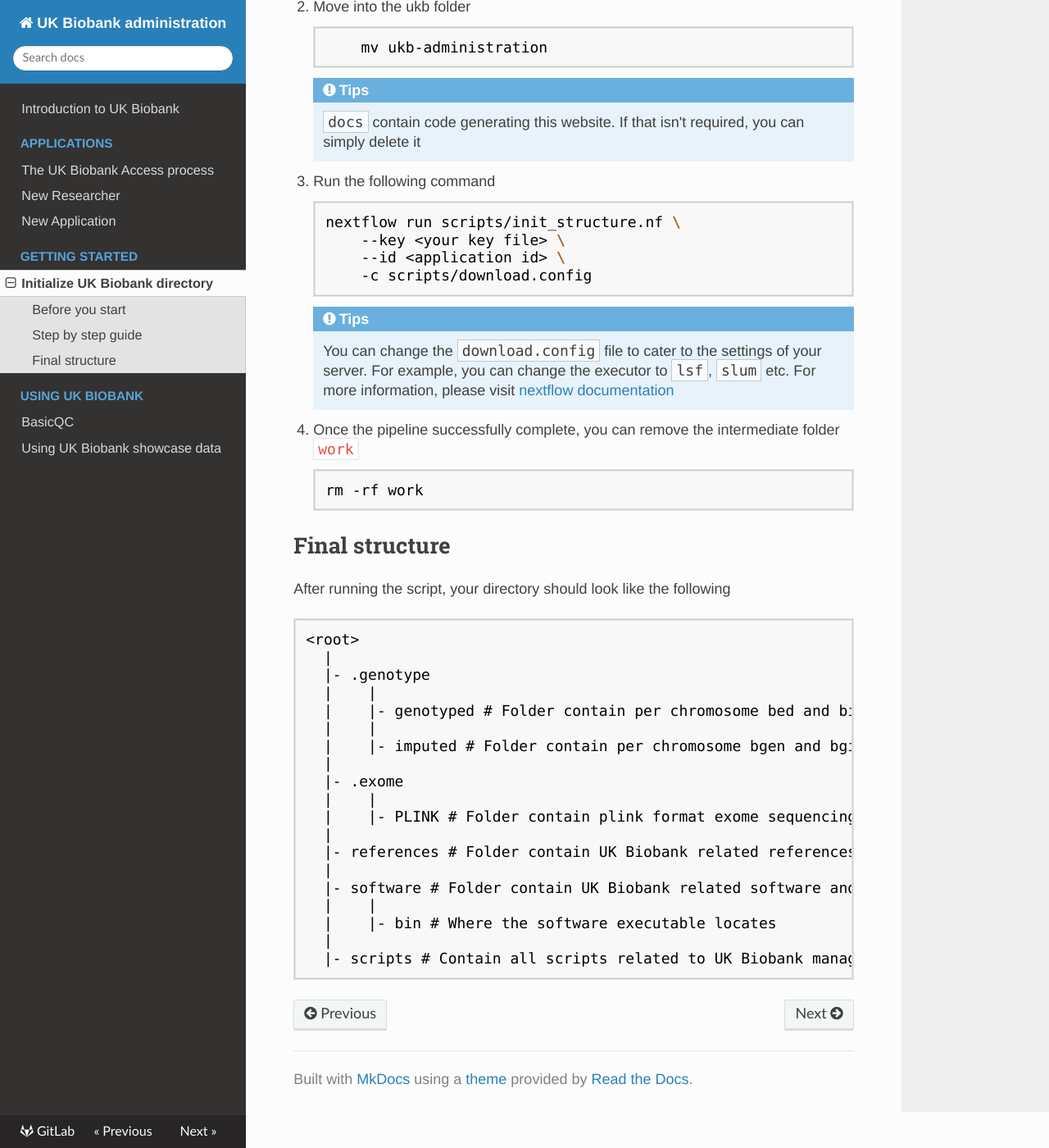
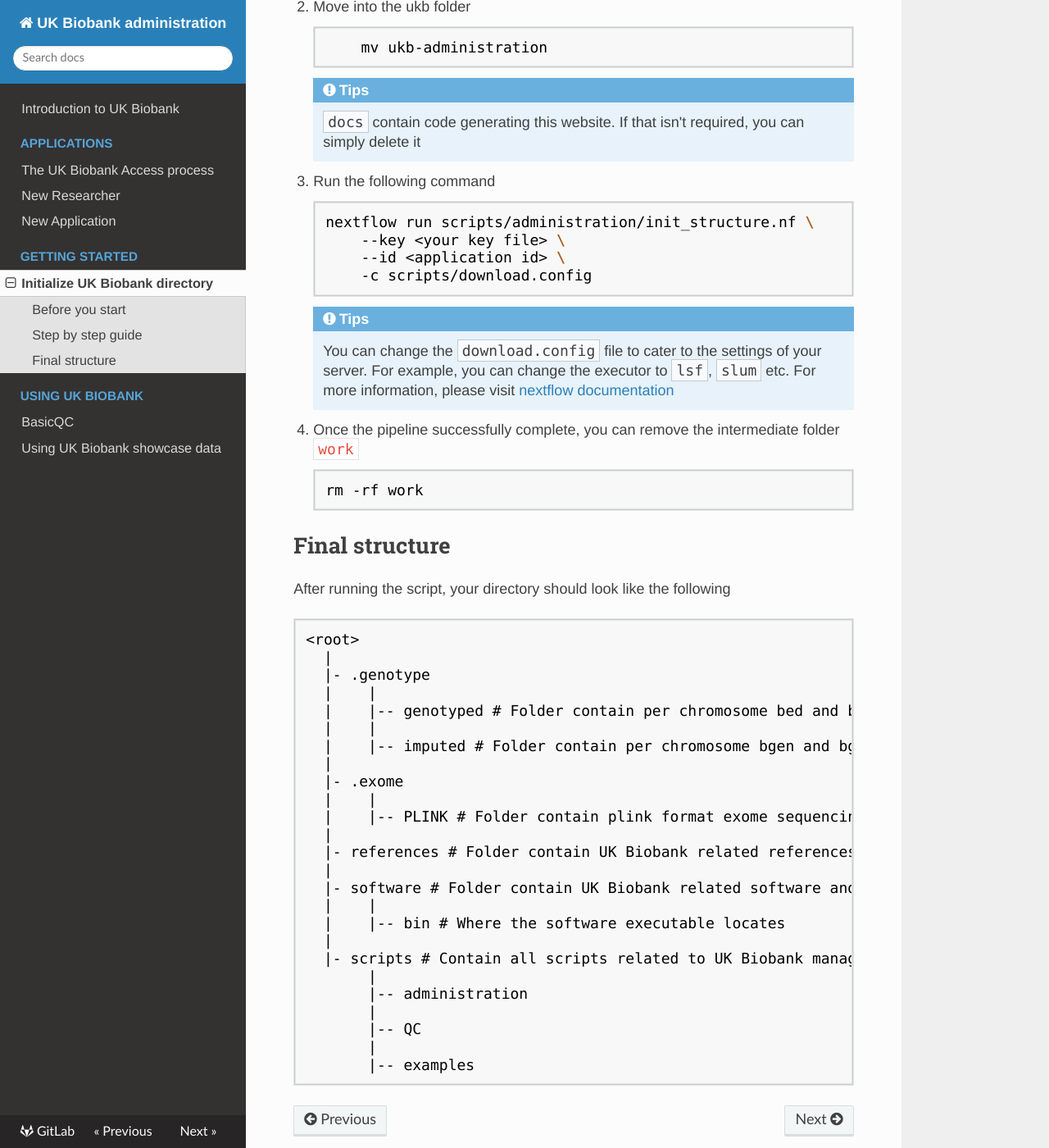
Before and after one commit to garethmarkel/ukb-administration, an MkDocs documentation site: the page built from docs/admin/init_structure.md, in a window 1280 px wide and 1400 px high, scrolled down 938 px. Shown: the whole window at 82% size. Built offline with MkDocs 1.6.1, drawn with Linux system fonts in a browser that asks for light colours; comment, search, counter and statistics services are not loaded.

Commit message:
[Update] Folder structure to reflect script update

````diff
--- a/docs/admin/init_structure.md
+++ b/docs/admin/init_structure.md
@@ -38,7 +38,7 @@ Make sure you have the following
 
 3. Run the following command
     ```bash
-    nextflow run scripts/init_structure.nf \
+    nextflow run scripts/administration/init_structure.nf \
         --key <your key file> \
         --id <application id> \
         -c scripts/download.config
@@ -58,20 +58,25 @@ After running the script, your directory should look like the following
   |
   |- .genotype
   |    |
-  |    |- genotyped # Folder contain per chromosome bed and bim files
+  |    |-- genotyped # Folder contain per chromosome bed and bim files
   |    |
-  |    |- imputed # Folder contain per chromosome bgen and bgi files
+  |    |-- imputed # Folder contain per chromosome bgen and bgi files
   |
   |- .exome
   |    |
-  |    |- PLINK # Folder contain plink format exome sequencing data
+  |    |-- PLINK # Folder contain plink format exome sequencing data
   |
   |- references # Folder contain UK Biobank related references
   |
   |- software # Folder contain UK Biobank related software and some utility tools
   |    |
-  |    |- bin # Where the software executable locates
+  |    |-- bin # Where the software executable locates
   |
   |- scripts # Contain all scripts related to UK Biobank management
-
+       |
+       |-- administration
+       |
+       |-- QC
+       |
+       |-- examples
 ```
````
